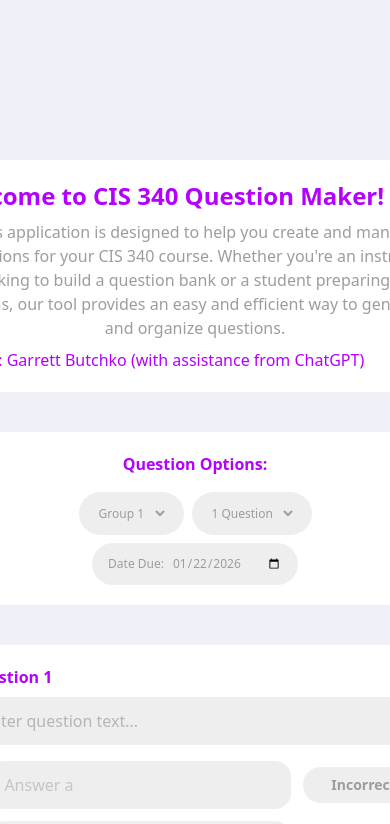
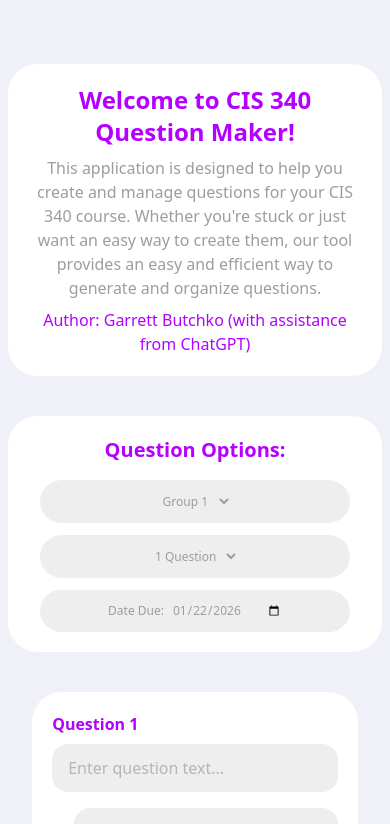
Before and after one commit to GarrettButchko/question-checker, a Next.js app: page / in a window 390 px wide. Shown: the top 824 px of the page. Built offline with nearby package versions, Linux system fonts and the light colour scheme.

Commit message:
fixed for mobile

```diff
--- a/package.json
+++ b/package.json
@@ -19,10 +19,12 @@
     "@types/node": "^20",
     "@types/react": "^19",
     "@types/react-dom": "^19",
+    "autoprefixer": "^10.4.23",
     "babel-plugin-react-compiler": "1.0.0",
     "eslint": "^9",
     "eslint-config-next": "16.1.4",
-    "tailwindcss": "^4",
+    "postcss": "^8.5.6",
+    "tailwindcss": "^4.1.18",
     "typescript": "^5"
   }
 }
--- a/src/app/page.tsx
+++ b/src/app/page.tsx
@@ -49,7 +49,7 @@ export default function Home() {
   });
 
   return (
-    <div className="w-full mt-40 px-3 sm:px-6 md:px-9 flex justify-center mb-20">
+    <div className="w-full mt-16 sm:mt-24 lg:mt-40 px-3 sm:px-6 lg:px-9 flex justify-center mb-16 sm:mb-20">
       <VStack className="items-center" spacing={40}>
         <Intro />
         <QuestionsSelection />
@@ -103,7 +103,7 @@ export default function Home() {
         <VStack className="items-start" spacing={8}>
           <motion.p
             className="
-                md:text-4xl
+                lg:text-4xl
                 sm:text-3xl
                 text-2xl
                 font-bold
@@ -116,11 +116,11 @@ export default function Home() {
           >
             Welcome to CIS 340 Question Maker!
           </motion.p>
-          <Text variant="body" className="md:text-lg sm:text-base text-center sm:text-left text-sub2">
-            This application is designed to help you create and manage questions for your CIS 340 course. Whether you're an instructor looking to build a question bank or a student preparing for exams, our tool provides an easy and efficient way to generate and organize questions.
+          <Text variant="body" className="lg:text-lg sm:text-base text-center sm:text-left text-sub2">
+            This application is designed to help you create and manage questions for your CIS 340 course. Whether you're stuck or just want an easy way to create them, our tool provides an easy and efficient way to generate and organize questions.
           </Text>
 
-          <Text variant="body" className="md:text-md sm:text-base text-center sm:text-left text-accent">
+          <Text variant="body" className="lg:text-lg sm:text-base text-center sm:text-left text-accent">
             Author: Garrett Butchko (with assistance from ChatGPT)
           </Text>
         </VStack>
@@ -131,40 +131,34 @@ export default function Home() {
   function QuestionsSelection() {
   return (
     <Section className="w-full max-w-4xl bg-foreground rounded-[30px] items-center py-5">
-        <AdaptiveHStack className="items-center" spacing={8}>
+      <div className="w-full px-2 sm:px-4">
+        <div className="flex flex-col gap-4 lg:flex-row lg:items-center sm:gap-6">
           <motion.p
             className="
-                md:text-3xl
-                sm:text-2xl
-                text-1xl
-                font-bold
-                text-accent
-                transition-all
-                ease-in-out
-                duration-100
-                text-center
+              text-xl sm:text-2xl lg:text-3xl
+              font-bold text-accent
+              text-center lg:text-left
+              whitespace-nowrap
             "
           >
             Question Options:
           </motion.p>
 
-          <Spacer />
+          <div className="flex flex-col lg:flex-row lg:ml-auto gap-3 lg:gap-4">
 
-          <HStack spacing={8}>
-            <GroupNumDropdown setGroupNum={setGroupNum} groupNum={groupNum} />
-            <QuestionNumDropdown
+              <GroupNulgropdown setGroupNum={setGroupNum} groupNum={groupNum} />
+              <QuestionNulgropdown
                 questionAmt={questionAmt}
                 setQuestionCount={handleQuestionCountChange}
               />
-          </HStack>
 
-          <FileDatePicker
-            selectedDate={selectedDate}
-            setSelectedDate={setSelectedDate}
-          />
-        </AdaptiveHStack>
+
+            <FileDatePicker selectedDate={selectedDate} setSelectedDate={setSelectedDate} />
+          </div>
+        </div>
+      </div>
     </Section>
-    );
+  )
 }
 
   function handleQuestionCountChange(nextCount: number) {
@@ -194,7 +188,7 @@ function setQuestionCount(nextCount: number, setQuestions: SetQuestions) {
 }
 
 
-function GroupNumDropdown({
+function GroupNulgropdown({
   groupNum,
   setGroupNum,
 }: {
@@ -216,7 +210,7 @@ function GroupNumDropdown({
         onChange={(e) => {
           setGroupNum(Number(e.target.value));
         }}
-        className="text-sub2 bg-transparent outline-none md:text-[16px] sm:text-[14px] text-[12px] cursor-pointer"
+        className="text-sub2 bg-transparent outline-none lg:text-[16px] sm:text-[14px] text-[12px] cursor-pointer"
       >
         {groupNumbers.map((language, i) => (
           <option key={i} value={language}>Group {language}</option>
@@ -227,7 +221,7 @@ function GroupNumDropdown({
 }
 
 
-function QuestionNumDropdown({
+function QuestionNulgropdown({
   questionAmt,
   setQuestionCount,
 }: {
@@ -247,7 +241,7 @@ function QuestionNumDropdown({
         onChange={(e) => {
           setQuestionCount(Number(e.target.value));
         }}
-        className="text-sub2 bg-transparent outline-none md:text-[16px] sm:text-[14px] text-[12px] cursor-pointer"
+        className="text-sub2 bg-transparent outline-none lg:text-[16px] sm:text-[14px] text-[12px] cursor-pointer"
       >
         {questionAmount.map((amount, i) => (
           <option key={i} value={amount}>{amount} {amount == 1 ? "Question" : "Questions"}</option>
@@ -268,7 +262,7 @@ function FileDatePicker({
   return (
     <div className="flex rounded-full bg-sub1 px-4 items-center justify-center h-full p-3">
       <HStack>
-        <Text className="text-sub2 md:text-[16px] sm:text-[14px] text-[12px] mr-2">
+        <Text className="text-sub2 lg:text-[16px] sm:text-[14px] text-[12px] mr-2 whitespace-nowrap">
           Date Due:
         </Text>
 
@@ -278,7 +272,7 @@ function FileDatePicker({
           onChange={(e) => setSelectedDate(e.target.value)}
           className="
               text-sub2 bg-transparent outline-none
-              md:text-[16px] sm:text-[14px] text-[12px]
+              lg:text-[16px] sm:text-[14px] text-[12px]
               cursor-pointer
             "
         />
@@ -394,7 +388,7 @@ function QuestionSection({
 
   const numToLetter: string[] = ["a", "b", "c", "d"];
   return (
-    <Section className="w-full max-w-4xl rounded-[30px] items-center">
+    <Section className="w-full max-w-4xl min-w-0 rounded-[30px] items-center">
         <VStack className="items-center w-full" spacing={16}>
           <AnimatePresence initial={true} mode="popLayout">
           {questions.map((q, qi) => (
@@ -420,7 +414,7 @@ function QuestionSection({
 
               <div className="mt-4 flex flex-col gap-3">
                 {q.answers.map((a, ai) => (
-                  <div key={a.id} className="flex items-center gap-3">
+                  <AdaptiveHStack key={a.id} className="flex items-center" spacing={8}>
                     {/* Toggle correct/incorrect */}
 
                     <HStack spacing={8} className="items-center w-full">
@@ -450,7 +444,7 @@ function QuestionSection({
                     >
                       {a.isCorrect ? "Correct" : "Incorrect"}
                     </button>
-                  </div>
+                  </AdaptiveHStack >
                 ))}
               </div>
             </motion.div>
```
Also changed, not shown: 1 other file (tests, documents, lock files or other folders). Lines whose indentation alone changed are shown as unchanged.
